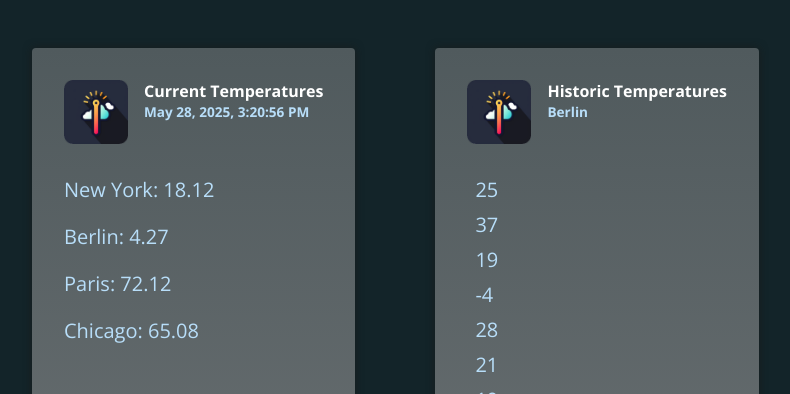
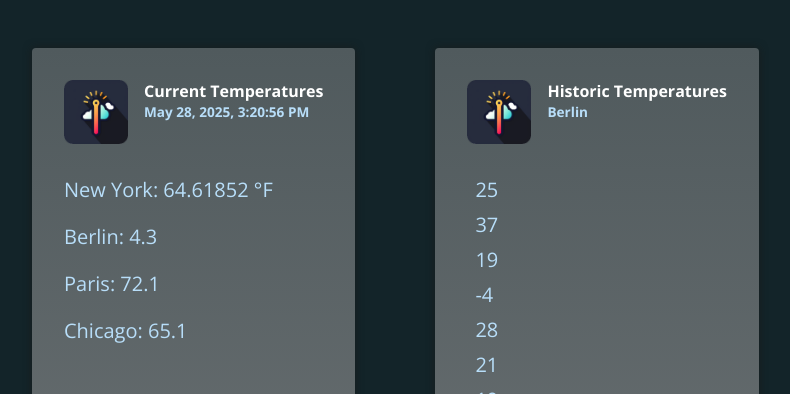
Before and after one commit to AbdullahGoma/pipes-angular, an Angular app: page / in a window 1280 px wide. Shown: the top 394 px of the page, without its empty margins (168-958 px from the left). Built offline with nearby package versions, Linux system fonts and the light colour scheme.

Commit message:
Temperature custom pipe

```diff
--- a/src/app/app.component.html
+++ b/src/app/app.component.html
@@ -7,10 +7,10 @@
         <p>{{ currentDate | date: 'medium' }}</p>
       </div>
     </header>
-    <p>New York: {{ currentTemperaturs.newYork | number: '1.0-2' }}</p>
-    <p>Berlin: {{ currentTemperaturs.berlin | number: '1.0-2' }}</p>
-    <p>Paris: {{ currentTemperaturs.paris | number: '1.0-2' }}</p>
-    <p>Chicago: {{ currentTemperaturs.chicago | number: '1.0-2' }}</p>
+    <p>New York: {{ currentTemperaturs.newYork | temp }}</p>
+    <p>Berlin: {{ currentTemperaturs.berlin | number: '1.0-1' }}</p>
+    <p>Paris: {{ currentTemperaturs.paris | number: '1.0-1' }}</p>
+    <p>Chicago: {{ currentTemperaturs.chicago | number: '1.0-1' }}</p>
   </article>
 
   <article class="temperatures">
--- a/src/app/app.component.ts
+++ b/src/app/app.component.ts
@@ -1,11 +1,12 @@
 import { DatePipe, DecimalPipe } from '@angular/common';
 import { Component } from '@angular/core';
+import { TemperaturePipe } from './temperature.pipe';
 
 @Component({
   selector: 'app-root',
   standalone: true,
   templateUrl: './app.component.html',
-  imports: [DatePipe, DecimalPipe]
+  imports: [DatePipe, DecimalPipe, TemperaturePipe]
 })
 export class AppComponent {
   currentDate = new Date();
--- /dev/null
+++ b/src/app/temperature.pipe.ts
@@ -0,0 +1,22 @@
+import { Pipe, PipeTransform } from '@angular/core';
+
+@Pipe({
+    name: 'temp',
+    standalone: true
+})
+
+export class TemperaturePipe implements PipeTransform {
+    transform(value: string | number) {
+        let val: number;
+        if (typeof value === 'string') {
+            val = parseFloat(value);
+        }
+        else {
+            val = value
+        }
+
+        const outputTemperature = val * (9 / 5) + 32;
+
+        return `${outputTemperature} °F`;
+    }
+}
```
